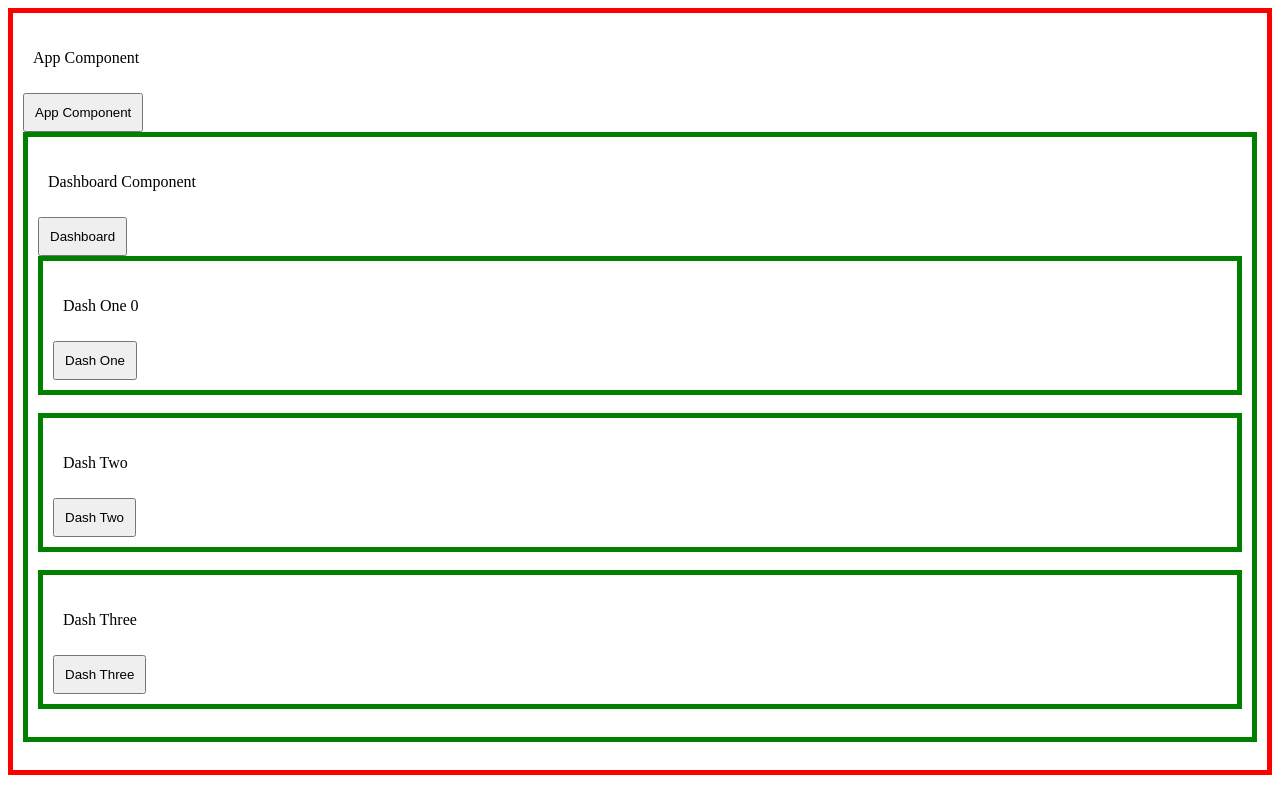
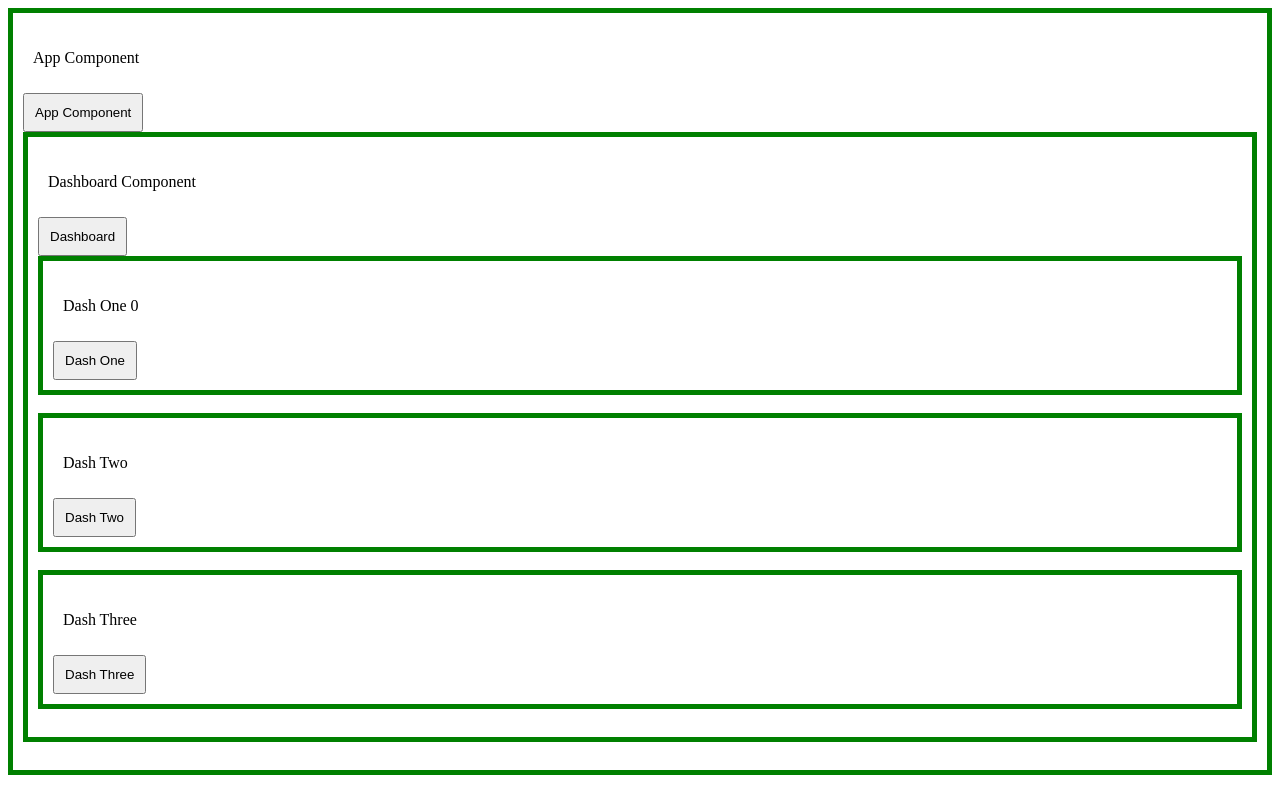
Before and after one commit to RobertBleckmann/ACD-angulars-change-detection---Default, an Angular app: page / in a window 1280 px wide. Built offline with nearby package versions, Linux system fonts and the light colour scheme.

Commit message:
change border color

```diff
--- a/src/app/app.component.css
+++ b/src/app/app.component.css
@@ -1,5 +1,5 @@
 div {
-  border: 5px solid red;
+  border: 5px solid green;
 }
 
 * {
```
